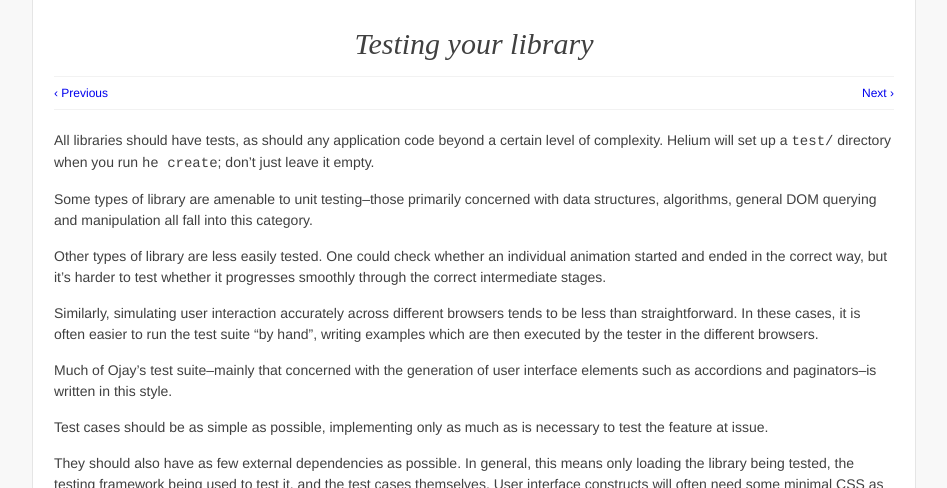
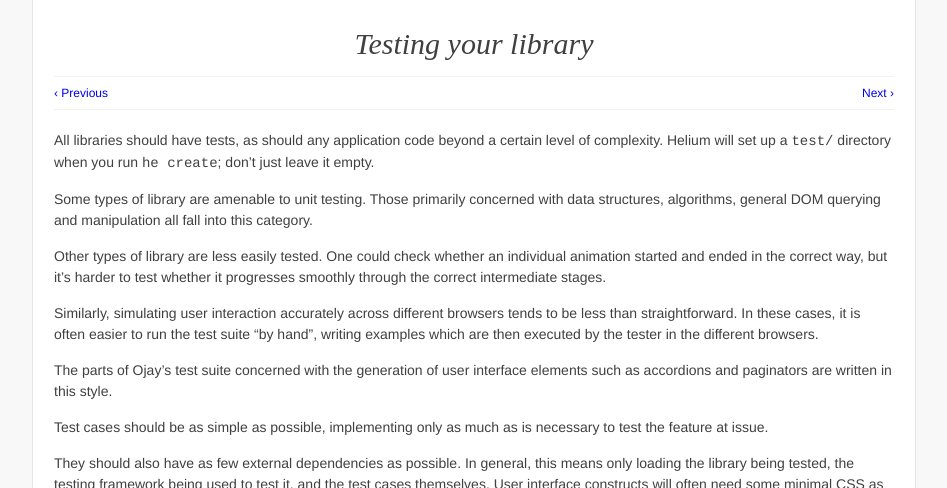
Before and after one commit to othermedia/js-handbook, a Jekyll site: the page built from testing.md, in a window 1280 px wide. Shown: the top 488 px of the page, without its empty margins (166-1113 px from the left). Built offline with Jekyll 4.4.1, drawn with Linux system fonts in a browser that asks for light colours; Markdown is read by kramdown in place of the engine named in the settings.

Commit message:
Improve the flow of a couple of sentences in the testing chapter.

```diff
--- a/testing.md
+++ b/testing.md
@@ -10,7 +10,7 @@ All libraries should have tests, as should any application code beyond a
 certain level of complexity. Helium will set up a `test/` directory when you
 run `he create`; don't just leave it empty.
 
-Some types of library are amenable to unit testing--those primarily concerned
+Some types of library are amenable to unit testing. Those primarily concerned
 with data structures, algorithms, general DOM querying and manipulation all
 fall into this category.
 
@@ -23,8 +23,8 @@ tends to be less than straightforward. In these cases, it is often easier to
 run the test suite "by hand", writing examples which are then executed by the
 tester in the different browsers.
 
-Much of Ojay's test suite--mainly that concerned with the generation of user
-interface elements such as accordions and paginators--is written in this style.
+The parts of Ojay's test suite concerned with the generation of user interface
+elements such as accordions and paginators are written in this style.
 
 Test cases should be as simple as possible, implementing only as much as is
 necessary to test the feature at issue.
```
